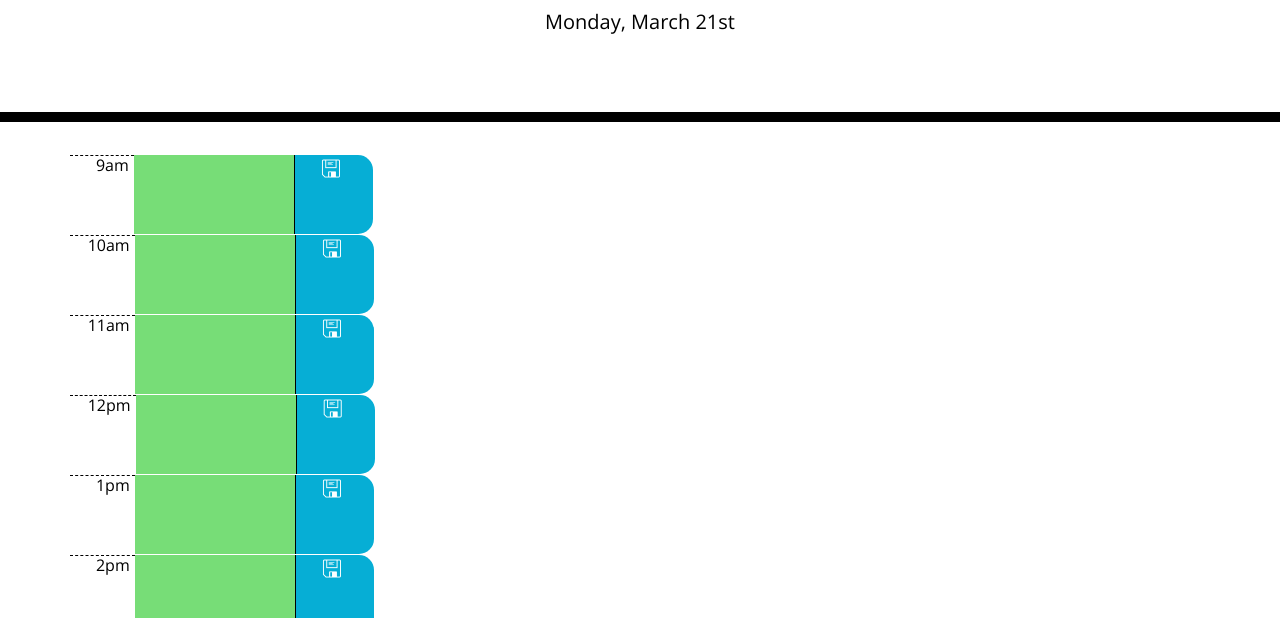
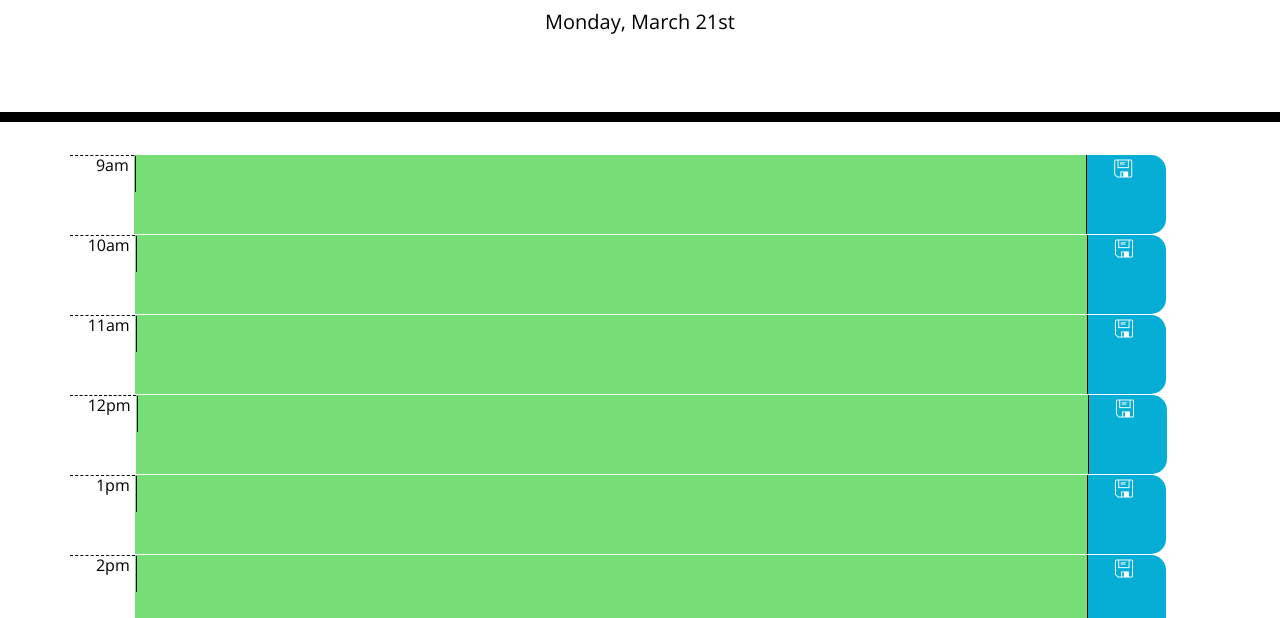
Before and after one commit to r134x7/HW05-ThirdPartyAPIs-WorkDayScheduler, a plain HTML site: page index.html in a window 1280 px wide. Shown: the part 182-800 px from the top of the page. Drawn offline with nearby package versions, Linux system fonts and the light colour scheme.

Commit message:
Added textarea, altered CSS hover until issue sorted

```diff
--- a/Develop/css/style.css
+++ b/Develop/css/style.css
@@ -4,7 +4,7 @@ body {
   line-height: 1;
 }
 
-textarea {
+textarea { /* mistakenly thought this was a jquery and not html because of searching "text area" and not "textarea" */
   background: transparent;
   border: none;
   resize: none;
@@ -66,7 +66,8 @@ textarea {
   font-size: x-large;
 }
 
-.saveBtn i:hover {
+/* .saveBtn i:hover { why doesn't this work?*/
+.saveBtn:hover {
   font-size: 20px;
   transition: all 0.3s ease-in-out;
 }
--- a/Develop/js/script.js
+++ b/Develop/js/script.js
@@ -15,6 +15,8 @@ var tableRow = $("<tr>"); // create table
 var tableData1 = $("<td>"); // create table
 var tableData2 = $("<td>"); // create table
 var tableData3 = $("<td>"); // create table
+var textArea = $("<textarea>") // create textarea, source: https://developer.mozilla.org/en-US/docs/Web/HTML/Element/textarea
+// var italics = $("<i>") // create italics for saveBtn i:hover
 
 var hours = ["      9am ", "    10am ", "    11am ", "    12pm ", "      1pm ", "      2pm ", "      3pm ", "      4pm ", "      5pm "]
 
@@ -27,12 +29,13 @@ function displayDate() { // use currentDay id
 
 displayDate();
 
-var numCurrentTime;
+var numCurrentTime; // for function displayTime() input
 
 function displayTime() { // use currentDay id
     var currentTime = moment().format("H");
+    // did console.log(typeof currentTime) to check if it was a number, it was a string
 
-    return Number(currentTime); // source: https://developer.mozilla.org/en-US/docs/Web/JavaScript/Reference/Global_Objects/Number
+    return Number(currentTime); // to convert string to number, source: https://developer.mozilla.org/en-US/docs/Web/JavaScript/Reference/Global_Objects/Number
   }
 
   displayTime(numCurrentTime); // global variable goes into the function so that it gets "return Number(currentTime)" out of it
@@ -40,27 +43,21 @@ function displayTime() { // use currentDay id
 // timeBlocks... seems to use tables and seems to want 9am to 5pm as "standard business hours"
 
 container.append(table);
-// table.append(tableRow);
-// tableRow.append(tableData1);
-// tableRow.append(tableData2);
-// tableRow.append(tableData3);
 
-
-
-// tableData1.text("       9am ");
-// tableData2.text("                                      ");
-// tableData3.text("    🖫     ");
 
 for (var i = 0; i < hours.length; i++) {
     var tableRow = $("<tr>"); // create table
     var tableData1 = $("<td>"); // create table
     var tableData2 = $("<td>"); // create table
+    var textArea = $("<textarea>") // create textarea
     var tableData3 = $("<td>"); // create table
 
     tableRow.addClass("row")
     tableData1.addClass("hour");
+    tableData3.addClass("saveBtn");
 
-    tableData3.addClass("saveBtn");
+    // this wasn't needed in the end for issues encountered when reducing screen width
+    // textArea.addClass("form-control") // bootstrap, to deal with screen size change source: https://getbootstrap.com/docs/4.0/components/forms/
 
     var hourLabel = i + 9;
 
@@ -72,16 +69,16 @@ for (var i = 0; i < hours.length; i++) {
         tableData2.addClass("description future");
     }
 
-
-    // tableData2.attr('id', hourLabel);
-
     table.append(tableRow);
     tableRow.append(tableData1);
     tableRow.append(tableData2);
+    tableData2.append(textArea);
     tableRow.append(tableData3);
 
+    textArea.attr("rows", "1") // needs to be kept to 1 row or else save button is obscured when screen width decreases
+    textArea.attr("cols", "100")
+
     tableData1.text(hours[i]);
-    tableData2.text("                                      ");
     tableData3.text("    🖫     "); // source of unicode: https://unicode-table.com/en/1F5AB/
 
 
```
Also changed, not shown: index.html (+0 -13 lines).
